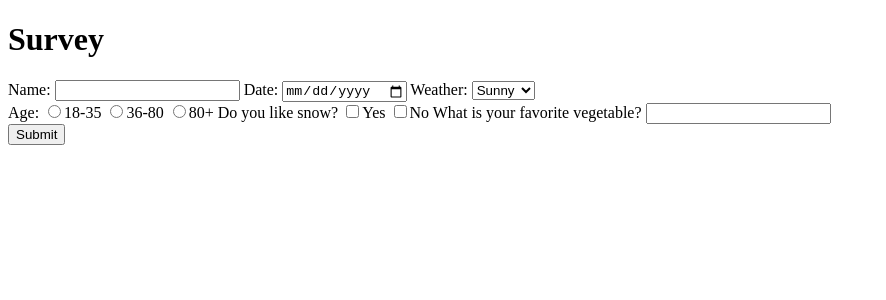
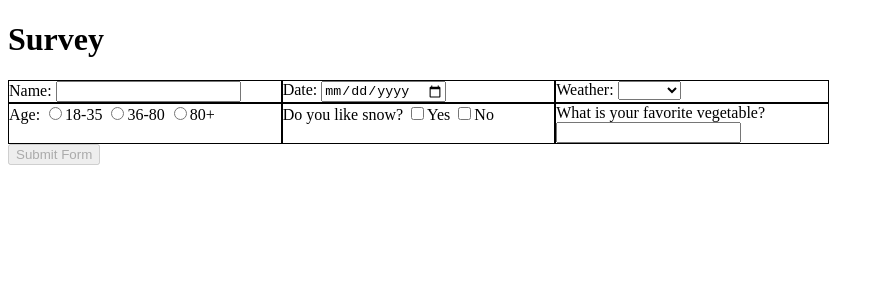
Before and after one commit to benhayehudi/uja-app, an Angular app: page /survey in a window 1280 px wide. Shown: the top 300 px of the page, without its empty margins (0-886 px from the left). Built offline with nearby package versions, Linux system fonts and the light colour scheme.

Commit message:
added validation that each form element is not empty and was touched

```diff
--- a/src/app/app.module.ts
+++ b/src/app/app.module.ts
@@ -1,5 +1,6 @@
 import { BrowserModule } from '@angular/platform-browser';
 import { NgModule } from '@angular/core';
+import { FormsModule, ReactiveFormsModule, FormBuilder, FormGroup, Validators } from '@angular/forms';
 
 import { AppComponent } from './app.component';
 import { SurveyComponent } from './survey/survey.component';
@@ -16,7 +17,9 @@ import { HomeComponent } from './home/home.component';
   ],
   imports: [
     BrowserModule,
-    AppRoutingModule
+    AppRoutingModule,
+    FormsModule,
+    ReactiveFormsModule
   ],
   providers: [],
   bootstrap: [AppComponent]
--- a/src/app/survey/survey.component.html
+++ b/src/app/survey/survey.component.html
@@ -1,28 +1,48 @@
   <div>
     <h1>Survey</h1>
-    <form>
-      <div class="survey-row1">
-        Name: <input type="text" name="name">
-        Date: <input type="date" name="date">
-        Weather: <select name="weather">
+    <div class="survey-content">
+      <form [formGroup]="rForm" (ngSubmit)="submitForm(rForm.value)">
+        <div class="survey-row">
+          <div id="survey-element">
+            Name: <input type="text" formControlName="name">
+            <div class="alert" *ngIf="!rForm.controls['name'].valid && rForm.controls['name'].touched">You must supply a name.</div>
+          </div>
+          <div id="survey-element">
+            Date: <input type="date" formControlName="date">
+            <div class="alert" *ngIf="!rForm.controls['date'].valid && rForm.controls['date'].touched">Your date must be in the correct format.</div>
+          </div>
+          <div id="survey-element">
+            Weather: <select formControlName="weather">
               <option value="sunny">Sunny</option>
               <option value="cold">Cold</option>
               <option value="Wet">Wet</option>
               <option value="hot">Hot</option>
               <option value="muggy">Muggy</option>
           </select>
+          <div class="alert" *ngIf="!rForm.controls['weather'].valid && rForm.controls['weather'].touched">You must make a choice.</div>
         </div>
-      <div class="survey-row2">
+        </div>
+        <div class="survey-row">
+          <div id="survey-element">
             Age:
-          <input type="radio" name="age" value="18-35" id="age1">18-35
-          <input type="radio" name="age" value="36-80" id="age2">36-80
-          <input type="radio" name="age" value="80+" id="age3">80+
+            <input type="radio" formControlName="age" value="18-35" id="age1">18-35
+            <input type="radio" formControlName="age" value="36-80" id="age2">36-80
+            <input type="radio" formControlName="age" value="80+" id="age3">80+
+            <div class="alert" *ngIf="!rForm.controls['age'].valid && rForm.controls['age'].touched">You must pick an age.</div>
+          </div>
+          <div id="survey-element">
             Do you like snow?
-          <input type="checkbox" name="snow" value="yes">Yes
-          <input type="checkbox" name="snow" value="no">No
+            <input type="checkbox" formControlName="snow" value="yes">Yes
+            <input type="checkbox" formControlName="snow" value="no">No
+            <div class="alert" *ngIf="!rForm.controls['snow'].valid && rForm.controls['snow'].touched">You must make a choice.</div>
+          </div>
+          <div id="survey-element">
             What is your favorite vegetable?
-          <input type="text" name="vegetable">
+            <input type="text" formControlName="vegetable">
+            <div class="alert" *ngIf="!rForm.controls['vegetable'].valid && rForm.controls['vegetable'].touched">You must list your favorite vegetable.</div>
           </div>
-      <input type="submit">
+        </div>
+        <input type="submit" value="Submit Form" [disabled]="!rForm.valid">
       </form>
     </div>
+  </div>
--- a/src/app/survey/survey.component.scss
+++ b/src/app/survey/survey.component.scss
@@ -0,0 +1,22 @@
+.survey-content {
+  display: flex;
+  // flex-direction: column;
+  min-width: 100%;
+  flex-direction: row;
+  flex-wrap: wrap;
+}
+
+#survey-element {
+  border-style: solid;
+  border-width: 1px;
+  width: 100%;
+}
+
+.survey-row {
+  display: flex;
+  width: 100%;
+}
+
+.alert {
+  color: red;
+}
--- a/src/app/survey/survey.component.ts
+++ b/src/app/survey/survey.component.ts
@@ -1,4 +1,5 @@
 import { Component, OnInit } from '@angular/core';
+import { FormBuilder, FormGroup, Validators } from '@angular/forms';
 
 @Component({
   selector: 'app-survey',
@@ -7,7 +8,30 @@ import { Component, OnInit } from '@angular/core';
 })
 export class SurveyComponent implements OnInit {
 
-  constructor() { }
+  rForm: FormGroup;
+  post: any;
+  name:string = '';
+
+  constructor(private fb: FormBuilder) {
+    this.rForm = fb.group({
+      'name' : [null, Validators.required],
+      'date' : [null, Validators.required],
+      'weather' : [null, Validators.required],
+      'age' : [null, Validators.required],
+      'snow' : [null, Validators.required],
+      'vegetable' : [null, Validators.required],
+      'validate' : ''
+    });
+   }
+
+   submitForm(survey) {
+    this.name = survey.name;
+    this.date = survey.date;
+    this.weather = survey.weather;
+    this.age = survey.age;
+    this.snow = survey.snow;
+    this.vegetable = survey.vegetable;
+  }
 
   ngOnInit() {
   }
```
Lines whose indentation alone changed are shown as unchanged.
